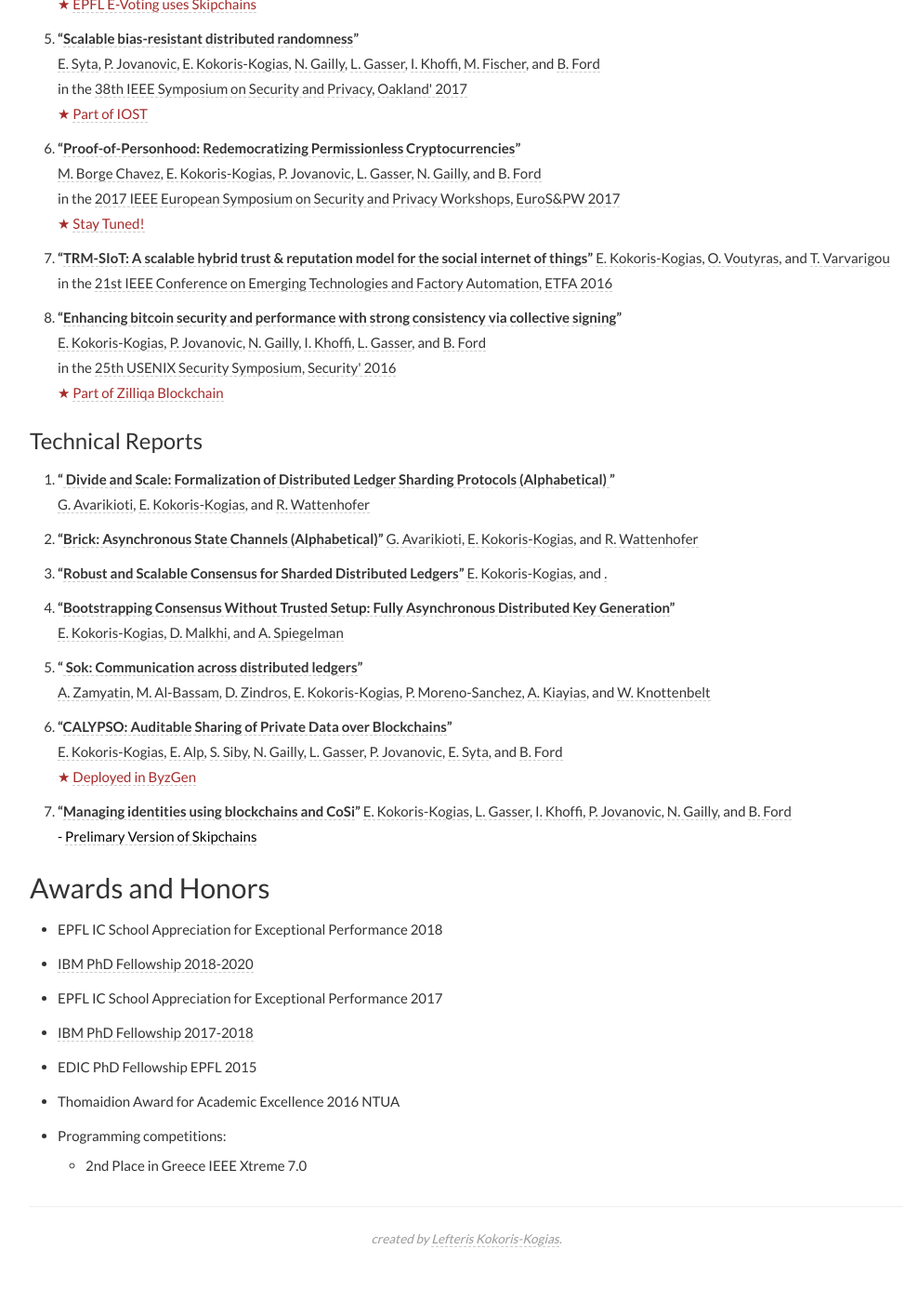
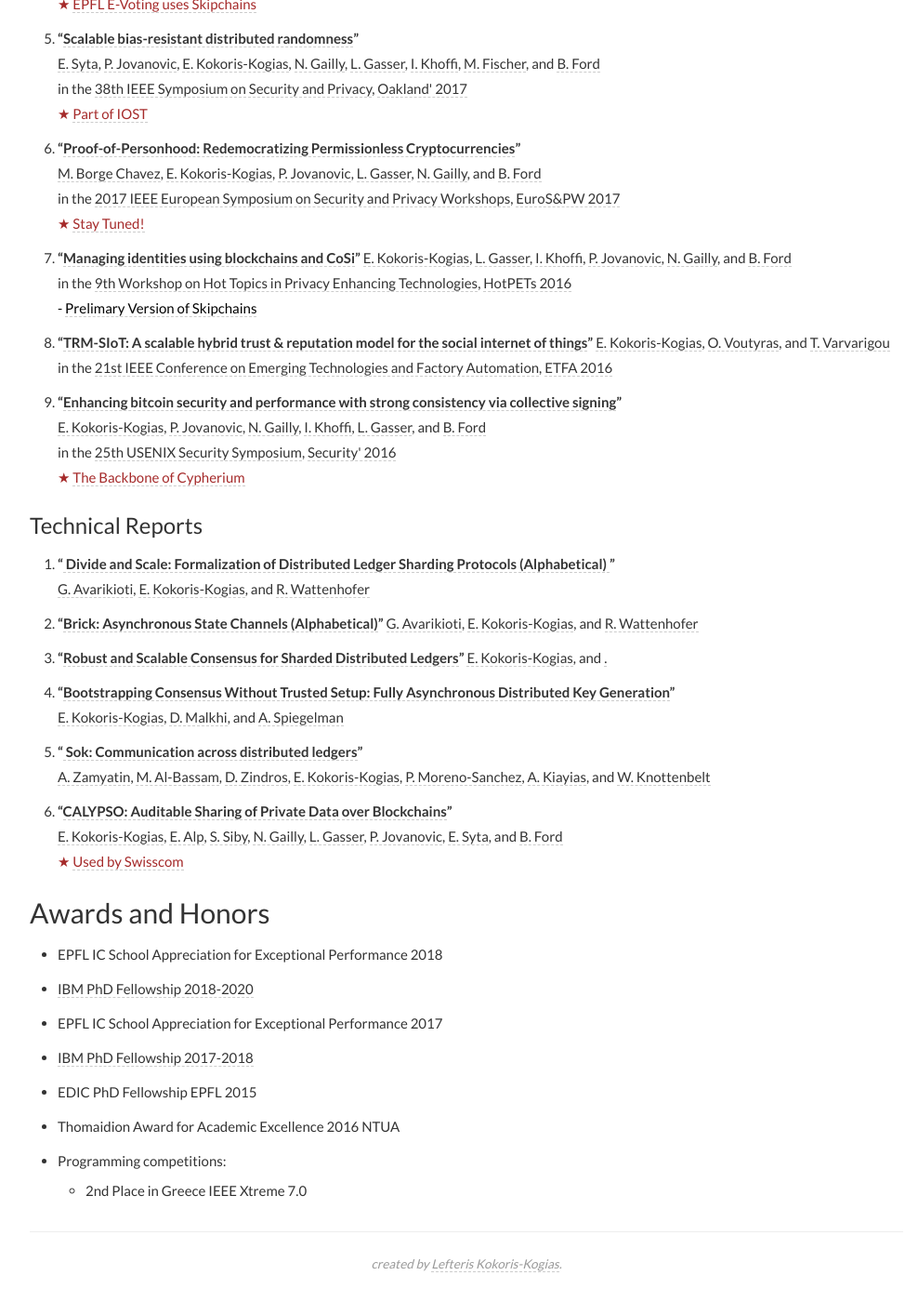
Before and after one commit to LefterisKK/LefterisKK.github.io, a Jekyll site: the page built from index.md, in a window 1280 px wide and 1400 px high, scrolled down 1190 px. Shown: the whole window at 93% size, without its empty margins (138-1126 px from the left). Built offline with Jekyll 4.4.1, drawn with Linux system fonts in a browser that asks for light colours; our own code applies the rules of GitHub Pages for plain Markdown files; before the commit the page ends 2563 px from its top, so only the background shows below that.

Commit message:
rotate links

```diff
--- a/_data/publications.yml
+++ b/_data/publications.yml
@@ -40,8 +40,8 @@
   url: https://eprint.iacr.org/2018/209.pdf
   meta:
   -
-      content: Deployed in ByzGen
-      url: https://byzgen.com/our-technology/
+      content: Used by Swisscom
+      url: https://research.swisscom.ai/blog/blockchain-car-maintenance-history/
       color: brown
       icon: ★
 -
@@ -92,6 +92,7 @@
   title: Managing identities using blockchains and CoSi
   authors: lefkok-gasser-khoffi-jovanovic-gailly-bford
   url: https://infoscience.epfl.ch/record/220210/files/1_Managing_identities_bryan_ford_etc.pdf
+  venue: HPETs2016
   meta:
   -
       content: Prelimary Version of Skipchains
@@ -107,8 +108,8 @@
   url: https://www.usenix.org/system/files/conference/usenixsecurity16/sec16_paper_kokoris-kogias.pdf
   meta:
   -
-      content: Part of Zilliqa Blockchain
-      url: https://zilliqa.com/
+      content: The Backbone of Cypherium
+      url: https://cypherium.io/
       color: brown
       icon: ★
 
--- a/_data/venues.yml
+++ b/_data/venues.yml
@@ -38,3 +38,8 @@ hotos2019:
   year: 2019
   name: 17th Wokrshop on Hot Topics in Operating Systems
   url: http://hotos19.sigops.org/
+HPETs2016:
+  slug: HotPETs
+  year: 2016
+  name: 9th Workshop on Hot Topics in Privacy Enhancing Technologies
+  url: https://petsymposium.org/2016/spw-mirror/pets-2016/hotpets/
```
